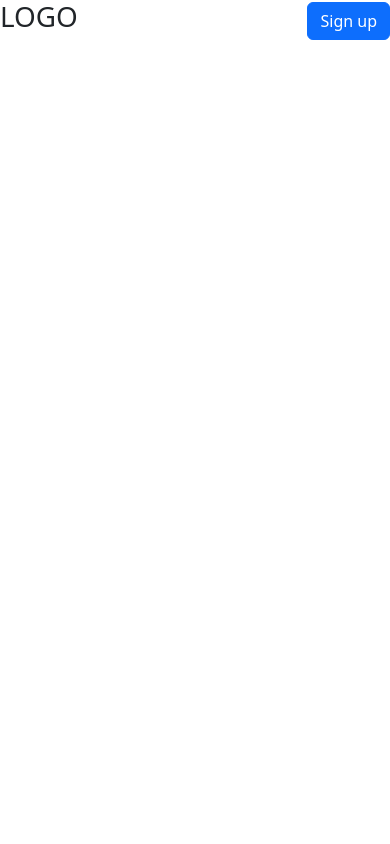
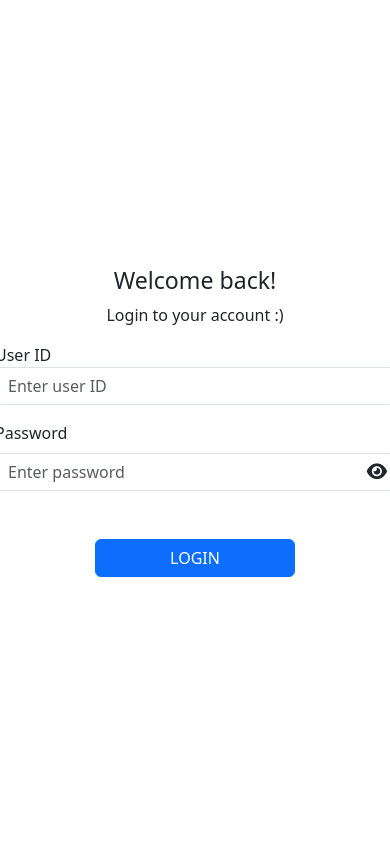
Before and after one commit to 666RED/SecurityProject, a PHP site: page / in a window 390 px wide. Run offline with PHP 8.4, Linux system fonts and the light colour scheme.

Commit message:
add basic files

```diff
--- a/Staff/index.php
+++ b/Staff/index.php
@@ -1,3 +1,12 @@
+<?php
+  session_start();
+
+  if(isset($_SESSION['errorMessage'])) {
+    $errorMessage = $_SESSION['errorMessage'];
+    unset($_SESSION['errorMessage']);
+  }
+?>
+
 <!DOCTYPE html>
 <html lang="en">
 
@@ -7,14 +16,76 @@
   <title>Login</title>
   <link href="https://cdn.jsdelivr.net/npm/bootstrap@5.3.3/dist/css/bootstrap.min.css" rel="stylesheet"
     integrity="sha384-QWTKZyjpPEjISv5WaRU9OFeRpok6YctnYmDr5pNlyT2bRjXh0JMhjY6hW+ALEwIH" crossorigin="anonymous">
+  <link rel="stylesheet" href="https://cdnjs.cloudflare.com/ajax/libs/font-awesome/6.5.2/css/all.min.css"
+    integrity="sha512-SnH5WK+bZxgPHs44uWIX+LLJAJ9/2PkPKZ5QiAj6Ta86w+fsb2TkcmfRyVX3pBnMFcV7oQPJkl9QevSCWr3W6A=="
+    crossorigin="anonymous" referrerpolicy="no-referrer" />
+  <style>
+  body,
+  html {
+    height: 100%;
+    margin: 0;
+  }
+
+  .icon {
+    position: absolute;
+    cursor: pointer;
+    right: 8px;
+    top: 10px;
+    font-size: 18px;
+  }
+
+  .icon:hover {
+    color: blue;
+  }
+  </style>
 </head>
 
 <body>
-  <!-- LOGO AND SIGN UP BUTTON -->
-  <header class="d-flex justify-content-between align-items-center">
-    <h1>LOGO</h1>
-    <button class="btn btn-primary">Sign up</button>
-  </header>
+  <?php
+    if(!empty($errorMessage)) {
+      echo
+        '<div class="alert alert-danger" role="alert">' . $errorMessage . '</div>';
+    }
+  ?>
+  <div class="d-flex justify-content-center align-items-center h-100">
+    <div>
+      <h3 class="text-center">Welcome back!</h3>
+      <p class="text-center">Login to your account :)</p>
+      <form style="min-width: 400px" action="authentication/verifyLogin.php" method="POST">
+        <!-- USER ID -->
+        <label for="id-input">User ID</label>
+        <input type="text" class="form-control" id="id-input" name="user-id" placeholder="Enter user ID">
+        <!-- PASSWORD & ICONS -->
+        <label for="password-input" class="mt-3">Password</label>
+        <div class="position-relative">
+          <i class="fa-solid fa-eye icon" id="open-eye" onclick="handleViewPassword(1)"></i>
+          <i class="fa-solid fa-eye-slash icon d-none" id="close-eye" onclick="handleViewPassword(0)"></i>
+          <input type="password" class="form-control mt-2" id="password-input" placeholder="Enter password"
+            name="password">
+        </div>
+        <!-- LOGIN BUTTON -->
+        <div class="text-center">
+          <button class="btn btn-primary w-50  mt-5" name="login">LOGIN</button>
+        </div>
+      </form>
+    </div>
+  </div>
+
+  <script>
+  const handleViewPassword = (value) => {
+    if (value === 1) {
+      document.getElementById("open-eye").classList.add("d-none")
+      document.getElementById("close-eye").classList.remove("d-none")
+      document.getElementById("close-eye").classList.add("d-block")
+      document.getElementById("password-input").type = "text"
+    } else {
+      document.getElementById("open-eye").classList.remove("d-none")
+      document.getElementById("open-eye").classList.add("d-block")
+      document.getElementById("close-eye").classList.add("d-none")
+      document.getElementById("password-input").type = "password"
+    }
+  }
+  </script>
 </body>
 
 </html>
```
Also changed, not shown: Staff/course.php (+14 -0 lines), Staff/dashboard.php (+96 -0 lines), Staff/lecturer.php (+14 -0 lines), Staff/student.php (+14 -0 lines).
